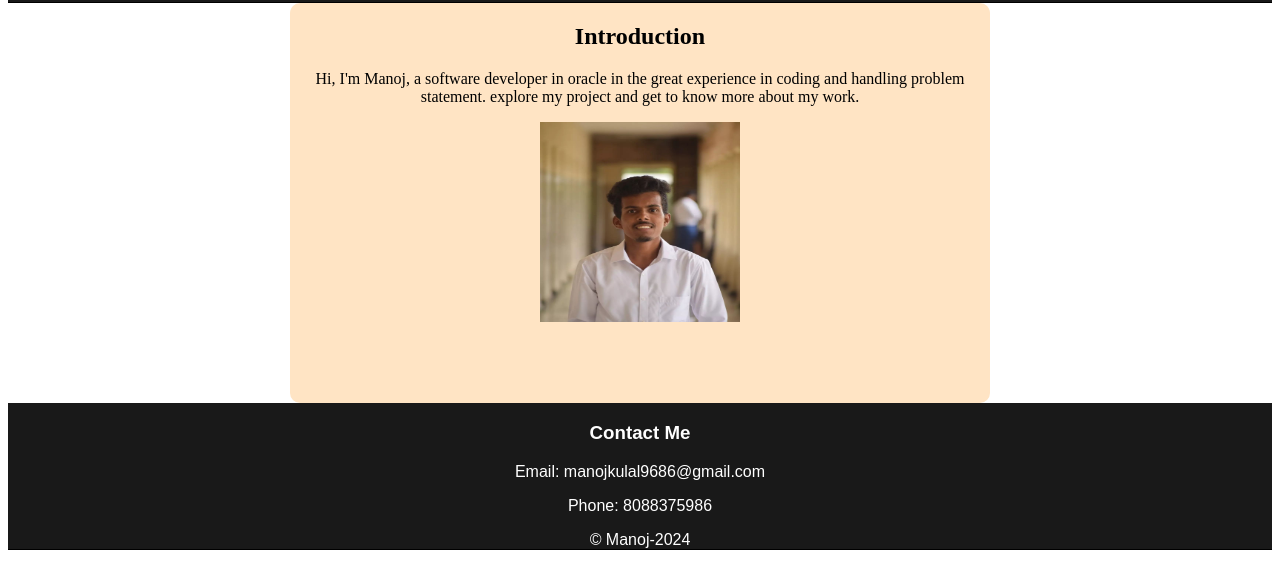
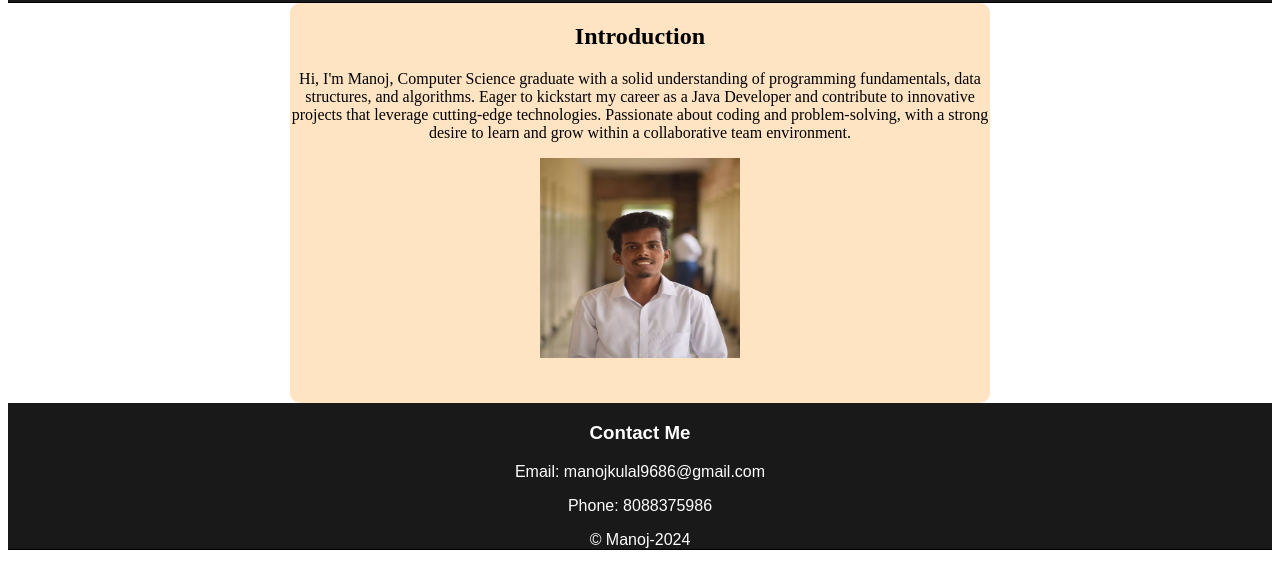
Before and after one commit to Manojkulal06/Portfolio, a plain HTML site: page index.html in a window 1280 px wide. Shown: the part 245-816 px from the top of the page. Drawn offline with Linux system fonts and the light colour scheme.

Commit message:
Add files via upload

```diff
--- a/index.html
+++ b/index.html
@@ -18,9 +18,10 @@
     </header>
     <div>
         <h2>Introduction</h2>
-        <p>Hi, I'm Manoj, a software developer in oracle in the great experience in coding and handling problem statement.
-            explore my project and get to know more about my work.
-
+        <p>Hi, I'm Manoj, Computer Science graduate with a solid understanding of programming fundamentals, data structures, and
+            algorithms. Eager to kickstart my career as a Java Developer and contribute to innovative projects that leverage
+            cutting-edge technologies. Passionate about coding and problem-solving, with a strong desire to learn and grow
+            within a collaborative team environment.
         </p>
         <img src="Manoj_photo.jpg" alt="Manoj" height="200px" width="200px">
     </div>
```
